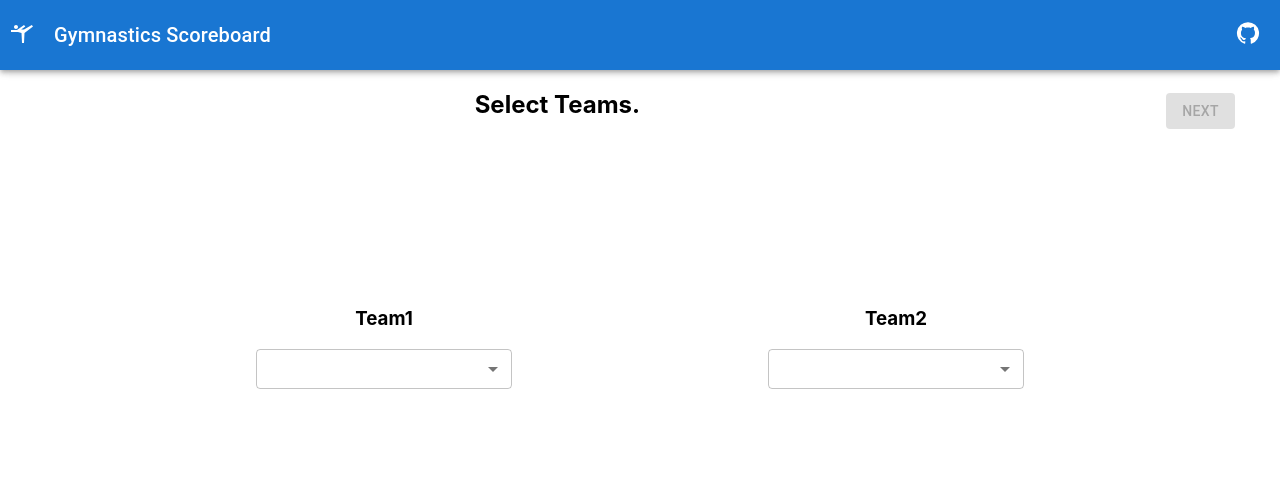
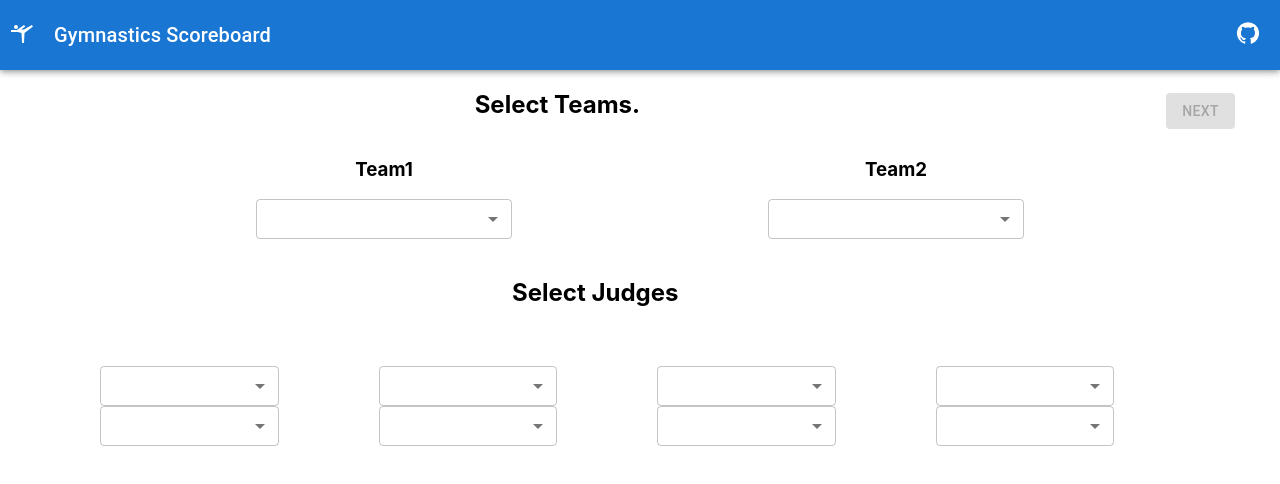
Before and after one commit to Alan1321/gymnastics_scoreboard, a React (Create React App) app: page / in a window 1280 px wide. Both pictures are taken after a click on the button "DUEL". Shown: the top 484 px of the page. Built offline with nearby package versions, Linux system fonts and the light colour scheme; the HTML template or start-up script is replaced by a standard one.

Commit message:
judges selection done

```diff
--- /dev/null
+++ b/src/setup_modes/SelectJudges.js
@@ -0,0 +1,197 @@
+import { TextField } from '@mui/material';
+import MenuItem from '@mui/material/MenuItem';
+import { useRef } from 'react';
+import { fetchJudges } from '../database/DB';
+
+const SelectJudges = ({ getJudgesData }) =>{
+
+    const data = fetchJudges();
+    const judges = useRef([null, null, null, null, null, null, null, null])
+
+    const handler1 = (e) =>{
+        const value = e.target.value
+        judges.current[0] = value
+        getJudgesData(judges.current)
+    }
+    const handler2 = (e) =>{
+        const value = e.target.value
+        judges.current[1] = value
+        getJudgesData(judges.current)
+    }
+    const handler3 = (e) =>{
+        const value = e.target.value
+        judges.current[2] = value
+        getJudgesData(judges.current)
+    }
+    const handler4 = (e) =>{
+        const value = e.target.value
+        judges.current[3] = value
+        getJudgesData(judges.current)
+    }
+    const handler5 = (e) =>{
+        const value = e.target.value
+        judges.current[4] = value
+        getJudgesData(judges.current)
+    }
+    const handler6 = (e) =>{
+        const value = e.target.value
+        judges.current[5] = value
+        getJudgesData(judges.current)
+    }
+    const handler7 = (e) =>{
+        const value = e.target.value
+        judges.current[6] = value
+        getJudgesData(judges.current)
+    }
+    const handler8 = (e) =>{
+        const value = e.target.value
+        judges.current[7] = value
+        getJudgesData(judges.current)
+    }
+
+    return (
+        <div style={{marginTop:"3%", textAlign:'center', marginRight:"7%"}}>
+            <h2>Select Judges</h2>
+            <div style={{display:"flex", justifyContent:"space-evenly", marginTop:"5%"}}>
+                <div style={{width:"15%", marginLeft:"2%"}}>
+                    <TextField
+                                select
+                                label=""
+                                onChange={handler1}
+                                variant="outlined"
+                                fullWidth
+                                size="small"
+                                InputLabelProps={{shrink:false}}
+                                disabled={false}
+                            >
+                                {data.map((item)=>(
+                                    <MenuItem key={item} value={item}>{item}</MenuItem>
+                                ))}
+                    </TextField>
+                    <TextField
+                                select
+                                label=""
+                                onChange={handler2}
+                                variant="outlined"
+                                fullWidth
+                                size="small"
+                                InputLabelProps={{shrink:false}}
+                                disabled={false}
+                            >
+                                {data.map((item)=>(
+                                    <MenuItem key={item} value={item}>{item}</MenuItem>
+                                ))}
+                    </TextField>
+                </div>
+                <div style={{width:"15%", marginLeft:"2%"}}>
+                    <TextField
+                                select
+                                label=""
+                                onChange={handler3}
+                                variant="outlined"
+                                fullWidth
+                                size="small"
+                                InputLabelProps={{shrink:false}}
+                                disabled={false}
+                            >
+                                {data.map((item)=>(
+                                    <MenuItem key={item} value={item}>{item}</MenuItem>
+                                ))}
+                    </TextField>
+                    <TextField
+                                select
+                                label=""
+                                onChange={handler4}
+                                variant="outlined"
+                                fullWidth
+                                size="small"
+                                InputLabelProps={{shrink:false}}
+                                disabled={false}
+                            >
+                                {data.map((item)=>(
+                                    <MenuItem key={item} value={item}>{item}</MenuItem>
+                                ))}
+                    </TextField>
+                </div>
+                <div style={{width:"15%", marginLeft:"2%"}}>
+                    <TextField
+                                select
+                                label=""
+                                onChange={handler5}
+                                variant="outlined"
+                                fullWidth
+                                size="small"
+                                InputLabelProps={{shrink:false}}
+                                disabled={false}
+                            >
+                                {data.map((item)=>(
+                                    <MenuItem key={item} value={item}>{item}</MenuItem>
+                                ))}
+                    </TextField>
+                    <TextField
+                                select
+                                label=""
+                                onChange={handler6}
+                                variant="outlined"
+                                fullWidth
+                                size="small"
+                                InputLabelProps={{shrink:false}}
+                                disabled={false}
+                            >
+                                {data.map((item)=>(
+                                    <MenuItem key={item} value={item}>{item}</MenuItem>
+                                ))}
+                    </TextField>
+                </div>
+                <div style={{width:"15%", marginLeft:"2%"}}>
+                    <TextField
+                                select
+                                label=""
+                                onChange={handler7}
+                                variant="outlined"
+                                fullWidth
+                                size="small"
+                                InputLabelProps={{shrink:false}}
+                                disabled={false}
+                            >
+                                {data.map((item)=>(
+                                    <MenuItem key={item} value={item}>{item}</MenuItem>
+                                ))}
+                    </TextField>
+                    <TextField
+                                select
+                                label=""
+                                onChange={handler8}
+                                variant="outlined"
+                                fullWidth
+                                size="small"
+                                InputLabelProps={{shrink:false}}
+                                disabled={false}
+                            >
+                                {data.map((item)=>(
+                                    <MenuItem key={item} value={item}>{item}</MenuItem>
+                                ))}
+                    </TextField>
+                </div>
+            </div>
+        </div>
+    )
+}
+
+export default SelectJudges
+
+const checkJudges = (judges) => {
+    // Check for null values
+    if (judges.includes(null)) {
+      return false
+    }
+
+    // Check for duplicates
+    const uniqueJudges = new Set(judges);
+    if (uniqueJudges.size !== judges.length) {
+      return false
+    }
+
+    // If no errors found
+    return true
+};
--- a/src/setup_modes/SelectTeams.js
+++ b/src/setup_modes/SelectTeams.js
@@ -5,6 +5,7 @@ import MenuItem from '@mui/material/MenuItem';
 import Button from '@mui/material/Button';
 import Swal from 'sweetalert2'
 import { useHistory } from "react-router-dom/cjs/react-router-dom.min";
+import SelectJudges from "./SelectJudges";
 
 const SelectTeams = ({ selectedMode, turnOff }) =>{
 
@@ -16,6 +17,7 @@ const SelectTeams = ({ selectedMode, turnOff }) =>{
     const selectedTeams = useRef(nullArray)
     const [buttonNext, setButtonNext] = useState(false);
     const history = useHistory();
+    const selectedJudges = useRef([null, null,null, null,null, null,null, null])
 
     const handler1 = (e) =>{
         selectedTeams.current[0] = e.target.value
@@ -34,12 +36,20 @@ const SelectTeams = ({ selectedMode, turnOff }) =>{
         setButtonNext(true)
     }
 
+    const getJudgesData = (data) =>{
+        selectedJudges.current = data
+        setButtonNext(true)
+    }
+
     const checkData = () =>{
-        const duplicate = hasDuplicates(selectedTeams.current)
-        if(duplicate){
+        const teamDuplicate = hasDuplicates(selectedTeams.current)
+
+        const checkJudgesResult = checkJudges(selectedJudges.current)
+
+        if(teamDuplicate || !checkJudgesResult){
             Swal.fire({
                 title: 'Error!',
-                text: 'Duplicate Team Found',
+                text: 'Duplicate Team/Judges Found or Select all Judges (null not accepted)',
                 icon: 'error',
                 confirmButtonText: 'Reselect Teams'
             })
@@ -113,7 +123,7 @@ const SelectTeams = ({ selectedMode, turnOff }) =>{
                     </Button>
                 </div>
             </div>
-            <div style={{display:"flex", width:"100%", justifyContent:"space-evenly", height:"50vh", alignItems:"center"}}>
+            <div style={{display:"flex", width:"100%", justifyContent:"space-evenly"}}>
                 <div style={{width:width}}>
                     <h3 style={{textAlign:"center", color:color}}>Team1</h3>
                     <TextField
@@ -185,6 +195,7 @@ const SelectTeams = ({ selectedMode, turnOff }) =>{
                     </TextField>
                 </div>}
             </div>
+            <SelectJudges getJudgesData={getJudgesData}/>
         </div>
     )
 
@@ -206,3 +217,19 @@ function hasDuplicates(array) {
 
     return false; // No duplicates found
 }
+
+function checkJudges(judges){
+    // Check for null values
+    if (judges.includes(null)) {
+      return false
+    }
+
+    // Check for duplicates
+    const uniqueJudges = new Set(judges);
+    if (uniqueJudges.size !== judges.length) {
+      return false
+    }
+
+    // If no errors found
+    return true
+};
--- a/src/setup_modes/Setups.js
+++ b/src/setup_modes/Setups.js
@@ -51,8 +51,8 @@ const Setups = () =>{
                 <h1 style={{marginBottom:"50px"}}>Select Setup</h1>
                 <Stack spacing={10} direction="row">
                     <Button size="large" variant="outlined" onClick={duelHandler}>Duel</Button>
-                    <Button size="large" variant="outlined" onClick={triangularHandler}>Triangular</Button>
-                    <Button size="large" variant="outlined" onClick={quadHandler}>Quad</Button>
+                    <Button size="large" variant="outlined" onClick={triangularHandler} disabled={true}>Triangular</Button>
+                    <Button size="large" variant="outlined" onClick={quadHandler} disabled={true}>Quad</Button>
                 </Stack>
             </div>
             }
```
